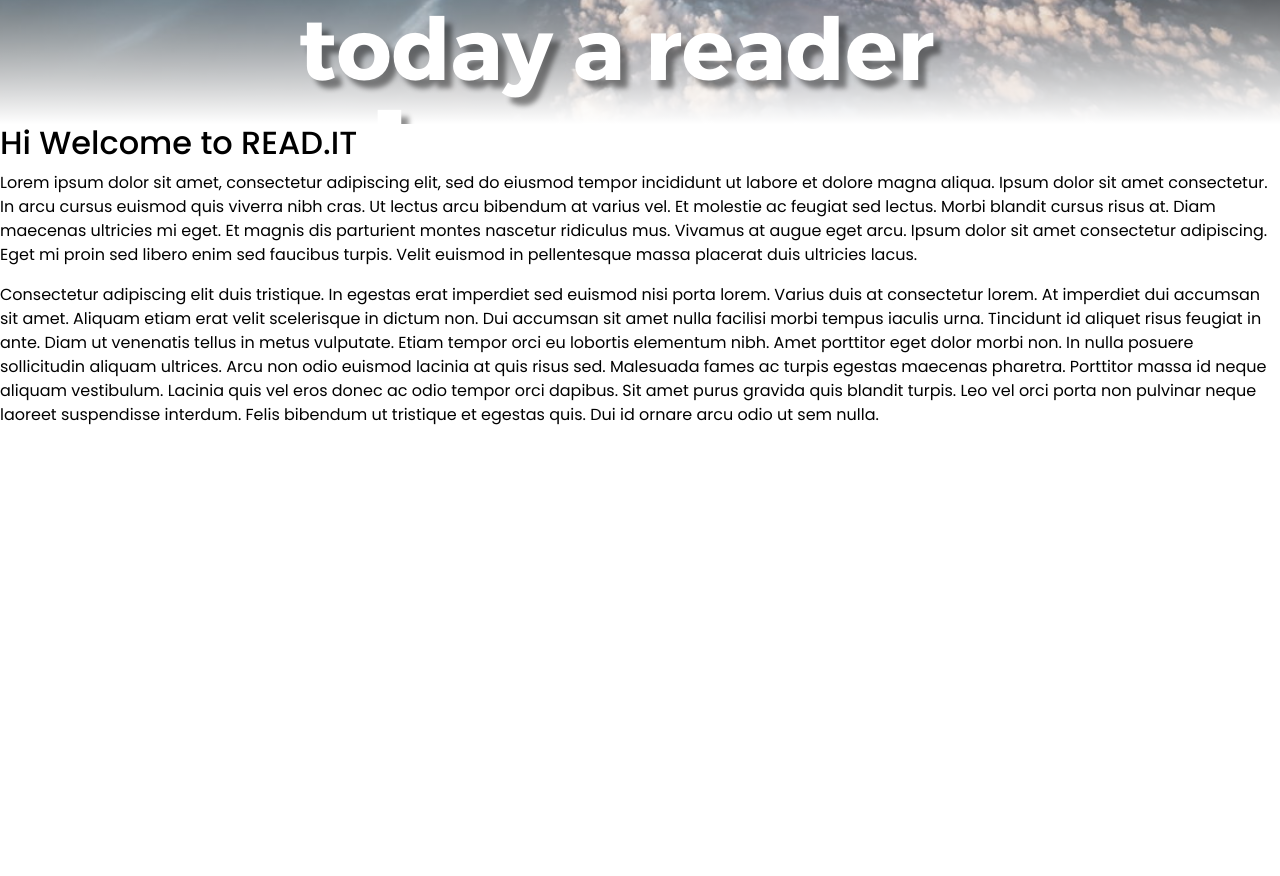
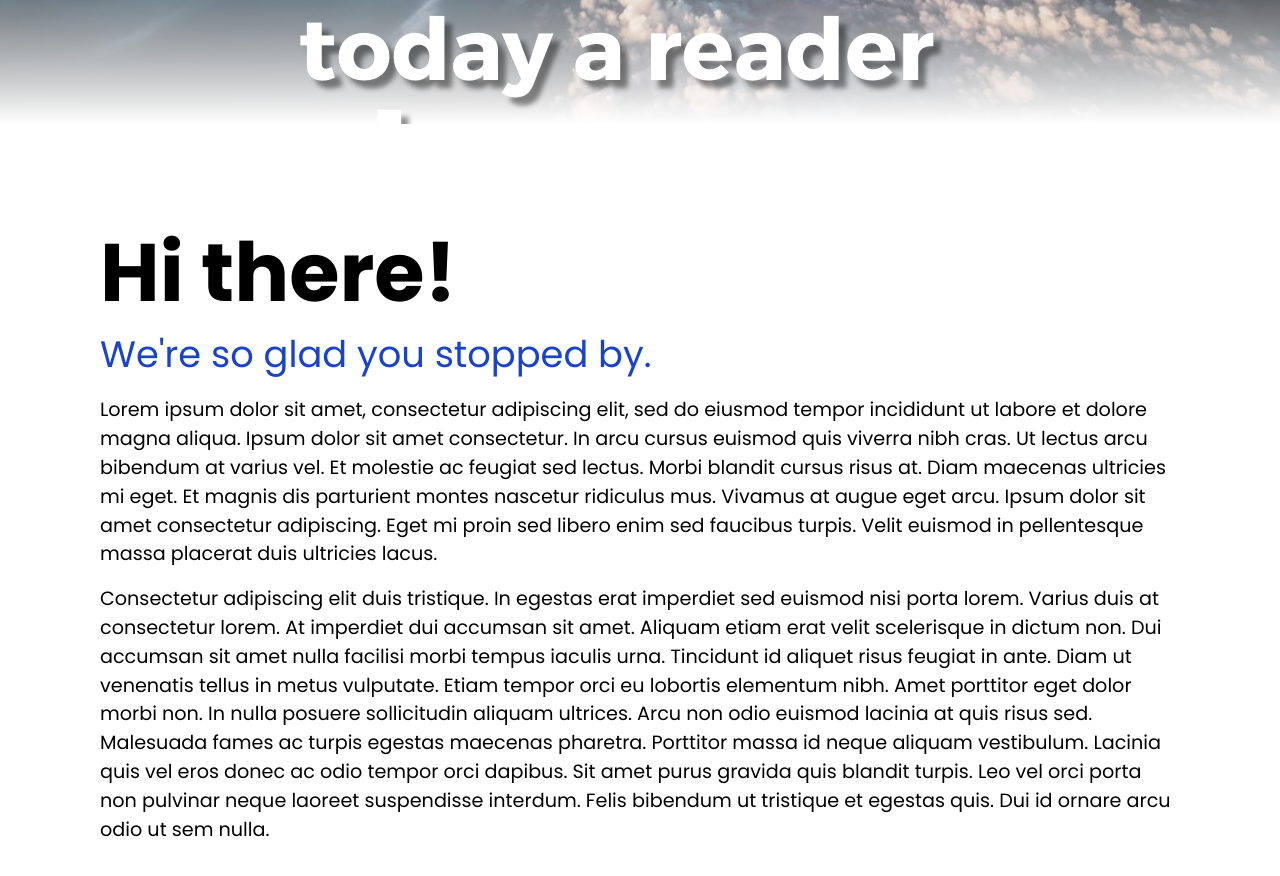
Before and after one commit to iannakim/readit-frontend, a React (Create React App) app: page / in a window 1280 px wide. Shown: the part 940-1816 px from the top of the page. Before the commit the page ends 1383 px from the top, so only its background shows below. Built offline with nearby package versions, Linux system fonts and the light colour scheme.

Commit message:
Render articles container

```diff
--- a/src/App.css
+++ b/src/App.css
@@ -15,9 +15,10 @@
 }
 
 .error-image {
-  width: 15vw;
+  width: 10vw;
 }
 
 .not-found {
   margin-top: 5%;
+  margin-left: 10%;
 }
--- a/src/App.js
+++ b/src/App.js
@@ -4,6 +4,7 @@
 
 import Header from './Header'
 import Home from './components/Home'
+import ArticlesContainer from './components/ArticlesContainer'
 import NotFound from './NotFound.js'
 
 
@@ -16,8 +17,8 @@
           <div>
             <Switch>
               <Route path="/" exact component={Home}/>
-              {/* <Route path="/articles" exact component={ArticlesContainer}/>
-              <Route path="/articles/:id/" render={this.showSingleArticle}/>
+              <Route path="/articles" exact component={ArticlesContainer}/>
+              {/* <Route path="/articles/:id/" render={this.showSingleArticle}/>
               <Route path="/login" component={LogIn} />
               <Route path="/signup" component={SignUp}/>
               <Route path="/activities" component={Activities} />
--- a/src/Header.js
+++ b/src/Header.js
@@ -1,5 +1,5 @@
-import React, { Component } from 'react'
-import {withRouter, NavLink} from 'react-router-dom'
+import React from 'react'
+import { withRouter } from 'react-router-dom'
 import { Navbar, Button, Nav, NavDropdown, Form, FormControl } from 'react-bootstrap'
 import logo from './images/logo.svg';
 
@@ -20,7 +20,7 @@
           <Navbar.Collapse id="basic-navbar-nav">
             <Nav className="mr-auto">
               <Nav.Link href="/">Home</Nav.Link>
-              <Nav.Link href="#articles">View Latest Articles</Nav.Link>
+              <Nav.Link href="/articles">View Latest Articles</Nav.Link>
               <NavDropdown title="More" id="basic-nav-dropdown">
                 <NavDropdown.Item href="#activities">View My Work</NavDropdown.Item>
                 <NavDropdown.Item href="#saved">Saved Articles</NavDropdown.Item>
--- a/src/NotFound.js
+++ b/src/NotFound.js
@@ -8,7 +8,7 @@
       <img className="error-image" src="https://external-content.duckduckgo.com/iu/?u=https%3A%2F%2Fdocs.zendframework.com%2Fzend-expressive%2Fimages%2Ferror.png&f=1&nofb=1" alt="not found" />
       <h2>Page not Found</h2>
         <h5>Sorry but the page you're looking for doesn't exist.</h5>
-        <h5>Please check the URL again or go back to the site homepage.</h5>
+        <h5>Please check the URL again or <a href="/">go back</a> to the site homepage.</h5>
     </div>
   )
 }
--- /dev/null
+++ b/src/components/ArticlesContainer.js
@@ -0,0 +1,12 @@
+import React from 'react'
+import { withRouter } from 'react-router-dom'
+
+function ArticlesContainer() {
+  return (
+    <div className="articles-container">
+      <h1>All Articles</h1>
+    </div>
+  )
+}
+
+export default withRouter(ArticlesContainer);
--- a/src/components/Home.js
+++ b/src/components/Home.js
@@ -28,7 +28,8 @@
 
 
       <div className="content">
-        <h2>Hi Welcome to READ.IT</h2>
+        <h1>Hi there!</h1>
+        <h2>We're so glad you stopped by.</h2>
         <p>
         Lorem ipsum dolor sit amet, consectetur adipiscing elit, sed do eiusmod tempor incididunt ut labore et dolore magna aliqua. Ipsum dolor sit amet consectetur. In arcu cursus euismod quis viverra nibh cras. Ut lectus arcu bibendum at varius vel. Et molestie ac feugiat sed lectus. Morbi blandit cursus risus at. Diam maecenas ultricies mi eget. Et magnis dis parturient montes nascetur ridiculus mus. Vivamus at augue eget arcu. Ipsum dolor sit amet consectetur adipiscing. Eget mi proin sed libero enim sed faucibus turpis. Velit euismod in pellentesque massa placerat duis ultricies lacus.
         </p>
--- a/src/components/home.css
+++ b/src/components/home.css
@@ -37,3 +37,25 @@
   left: 5%;
   transform: translateY(140%)
 }
+
+.content {
+  position: relative;
+  padding: 100px;
+}
+
+.content h1 {
+  font-size: 5.1em;
+  font-weight: 700;
+  margin-bottom: 10px;
+}
+
+.content h2 {
+  font-size: 2.3em;
+  font-weight: 400;
+  color:rgb(26, 67, 203);
+  margin-bottom: 20px;
+}
+
+.content p {
+  font-size: 1.2em;
+}
--- a/src/index.css
+++ b/src/index.css
@@ -3,9 +3,9 @@
 
 body {
   margin: 0;
-  /* background-color: #0a2a43 !important; */
   font-family: 'Poppins', sans-serif,'Ubuntu', 'Helvetica Neue',
-    sans-serif !important;;
+    sans-serif !important;
+  color: rgb(36, 36, 36) !important;;
   -webkit-font-smoothing: antialiased;
   -moz-osx-font-smoothing: grayscale;
 }
```
